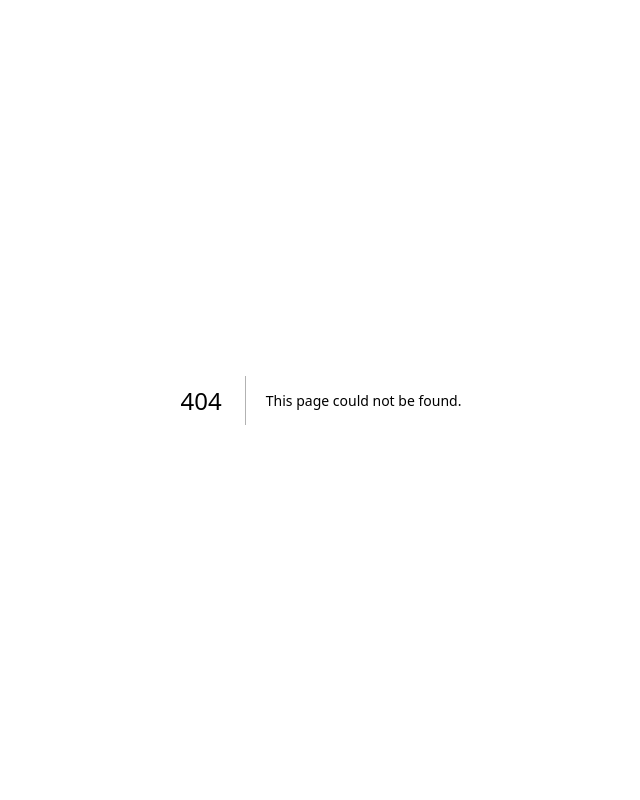
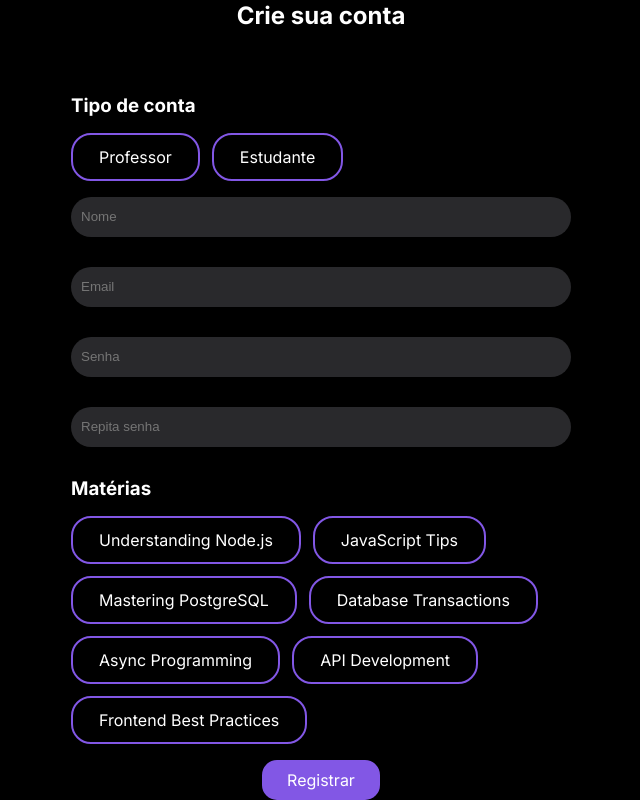
Before and after one commit to matheuscarvalheira/DynaPost, a Next.js app in the folder frontend/: page /register in a window 1280 px wide. Before the commit this address had no page. Shown: the whole page, without its empty margins (319-959 px from the left). Built offline with nearby package versions, Linux system fonts and the light colour scheme.

Commit message:
checkout page layout

```diff
--- /dev/null
+++ b/frontend/src/app/register/page.tsx
@@ -0,0 +1,11 @@
+"use client"
+
+import { RegisterTemplate } from "@/templates/register"
+
+export default function Login() {
+    return (
+        <>
+            <RegisterTemplate />
+        </>
+    )
+}
--- a/frontend/src/components/input/index.tsx
+++ b/frontend/src/components/input/index.tsx
@@ -4,7 +4,7 @@ import { InputProps } from './props';
 import { InputWrapper, StyledInput, SearchIcon } from './styles';
 import { FaSearch } from 'react-icons/fa';
 
-export const Input = ({ placeholder = 'Digite', showIcon = false }: InputProps) => {
+export const Input = ({ placeholder = 'Digite', showIcon = false, ...props }: InputProps) => {
   const [inputValue, setInputValue] = useState('');
 
   const handleChange = (event: React.ChangeEvent<HTMLInputElement>) => {
@@ -23,6 +23,7 @@ export const Input = ({ placeholder = 'Digite', showIcon = false }: InputProps)
         onChange={handleChange}
         placeholder={placeholder}
         $showIcon={showIcon}
+        {...props}
       />
     </InputWrapper>
   );
--- a/frontend/src/components/input/props.ts
+++ b/frontend/src/components/input/props.ts
@@ -1,6 +1,8 @@
 export interface InputProps {
   placeholder?: string;
   showIcon?: boolean;
-  value: string;
-  onChange: (event: React.ChangeEvent<HTMLInputElement>) => void;
+  type?: string
+  autocomplete?: string
+  name?: string
+  required?: boolean
 }
--- a/frontend/src/components/input/styles.ts
+++ b/frontend/src/components/input/styles.ts
@@ -1,7 +1,6 @@
 import styled from 'styled-components';
 
 export const InputWrapper = styled.div`
-  margin: 50px 50px;
   position: relative;
 `;
 
--- a/frontend/src/components/radio-buttons/index.tsx
+++ b/frontend/src/components/radio-buttons/index.tsx
@@ -3,26 +3,47 @@ import { useState } from 'react';
 import * as S from './styles';
 import { RadioButtonProps } from './props';
 
-export const RadioButtons = ({options}: RadioButtonProps) => {
-    const [selectedOption, setSelectedOption] = useState<string | null>(null);
+export const ButtonGroup = ({options, groupName, required, checkbox}: RadioButtonProps) => {
+    const [selected, setSelected] = useState<string | string[]>(checkbox ? [] : '');
 
     const handleOptionChange = (e: React.ChangeEvent<HTMLInputElement>) => {
-      setSelectedOption(e.target.value);
+        const {value, checked} = e.target
+        if (!checkbox) return setSelected(value)
+
+        setSelected((prev) => {
+            if (Array.isArray(prev)) {
+                if (checked) {
+                    return [...prev, value];
+                }
+                return prev.filter((option) => option !== value);
+            }
+            return prev;
+        });
+
+    };
+
+    const isChecked = (value: string) => {
+        if (checkbox && Array.isArray(selected)) {
+            return selected.includes(value);
+        }
+        return selected === value;
     };
 
     return (
-        <S.RadioButtonsWrapper>
+        <S.ButtonGroupWrapper>
             {options?.length > 0 && options.map((option) =>
-                <S.StyledLabel key={option.value} $isChecked={option.value === selectedOption}>
+                <S.StyledLabel key={option.value} $isChecked={!checkbox ? option.value === selected : selected?.includes(option.value)}>
                     <input
-                        type="radio"
+                        type={checkbox ? "checkbox" : "radio"}
                         value={option.value}
-                        checked={option.value === selectedOption}
+                        checked={isChecked(option.value)}
                         onChange={handleOptionChange}
+                        name={groupName}
+                        required={required && !checkbox}
                     />
                     {option.label}
                 </S.StyledLabel>
             )}
-        </S.RadioButtonsWrapper>
+        </S.ButtonGroupWrapper>
     )
 }
--- a/frontend/src/components/radio-buttons/props.ts
+++ b/frontend/src/components/radio-buttons/props.ts
@@ -5,4 +5,7 @@ interface Option {
 
 export interface RadioButtonProps {
     options: Option[]
+    groupName?: string
+    required?: boolean
+    checkbox?: boolean
 }
--- a/frontend/src/components/radio-buttons/styles.ts
+++ b/frontend/src/components/radio-buttons/styles.ts
@@ -1,6 +1,6 @@
 import styled from "styled-components";
 
-export const RadioButtonsWrapper = styled.div`
+export const ButtonGroupWrapper = styled.div`
     display: flex;
     flex-wrap: wrap;
     gap: 12px;
@@ -14,4 +14,7 @@ export const StyledLabel = styled.label<{ $isChecked: boolean }>`
     border: ${(props) => (props.$isChecked ? '2px solid white' : '2px solid #8257E5')};
     cursor: pointer;
     font-size: 1rem;
+    button {
+        user-select: none;
+    }
 `
--- /dev/null
+++ b/frontend/src/templates/register/index.tsx
@@ -0,0 +1,57 @@
+import { FC } from "react";
+import { Input } from "@/components/input";
+import { Button } from "@/components/button";
+import * as S from "./styles"
+import { ButtonGroup } from "@/components/radio-buttons";
+
+const USER_OPTIONS = [{label: 'Professor', value: 'teacher'}, {label: 'Estudante', value: 'student'}]
+const SUBJECTS = [
+    { value: '67f1f9b4-59f4-41b3-8d60-cf28b6f1071a', label: 'Understanding Node.js' },
+    { value: '93ba179e-5bf5-4794-8bea-b631718ec092', label: 'JavaScript Tips' },
+    { value: '501a7012-ae26-472c-9f3b-c619977e4157', label: 'Mastering PostgreSQL' },
+    { value: 'a833ef72-ee37-43ce-a19b-da757d35a338', label: 'Database Transactions' },
+    { value: '270dac54-6b3e-4688-b2f2-1d14c296049e', label: 'Async Programming' },
+    { value: '82d6574f-3a77-4a4f-8463-561a9352bc2a', label: 'API Development' },
+    {
+      value: 'd1b03f51-a96d-447a-8181-a13b76532e8b',
+      label: 'Frontend Best Practices',
+    },
+  ]
+
+export const RegisterTemplate: FC = () => {
+
+    const handleSubmit = (e: React.FormEvent<HTMLFormElement>) => {
+        e.preventDefault()
+        const form = new FormData(e.currentTarget)
+        const name = form.get('name')
+        const email = form.get('email')
+        const password = form.get('password')
+        const repeatPassword = form.get('repeat-password')
+        const userType = form.get('userType')
+        const subjects = form.getAll('subjects')
+
+        console.log({name, email, password, repeatPassword, userType, subjects})
+    }
+
+    return (
+        <S.Main>
+            <S.Title>Crie sua conta</S.Title>
+            <S.Form onSubmit={handleSubmit}>
+                <S.SubTitle>Tipo de conta</S.SubTitle>
+                <S.RadioContainer>
+                    <ButtonGroup required groupName="userType" options={USER_OPTIONS}/>
+                </S.RadioContainer>
+                <Input placeholder="Nome" type="text" name="name" autocomplete="off" />
+                <Input placeholder="Email" type="email" name="email" autocomplete="off" required />
+                <Input placeholder="Senha" type="password" name="password" autocomplete="off" required />
+                <Input placeholder="Repita senha" type="password" name="repeat-password" autocomplete="off" required />
+
+                <S.SubTitle>Matérias</S.SubTitle>
+                <S.RadioContainer>
+                    <ButtonGroup checkbox groupName="subjects" options={SUBJECTS}/>
+                </S.RadioContainer>
+                <Button type="submit" text="Registrar"/>
+            </S.Form>
+        </S.Main>
+    )
+}
--- /dev/null
+++ b/frontend/src/templates/register/styles.ts
@@ -0,0 +1,43 @@
+import styled from "styled-components";
+
+export const Main = styled.main`
+    height: 100%;
+    width: 100%;
+    display: flex;
+    justify-content: center;
+    align-items: center;
+    flex-direction: column;
+`
+
+export const Form = styled.form`
+    display: flex;
+    justify-content: center;
+    align-items: center;
+    flex-direction: column;
+    max-width: 500px;
+    input[type="text"],
+    input[type="password"],
+    input[type="email"] {
+        max-width: 500px;
+        width: 80vw;
+        margin-bottom: 30px;
+    }
+    button {
+        margin: unset;
+    }
+`
+
+export const Title = styled.h2`
+    margin-bottom: 64px;
+`
+export const RadioContainer = styled.div`
+    display: flex;
+    margin-bottom: 16px;
+    width: 100%;
+    flex-wrap: wrap;
+`
+
+export const SubTitle = styled.h3`
+    width: 100%;
+    margin-bottom: 16px;
+`
```
